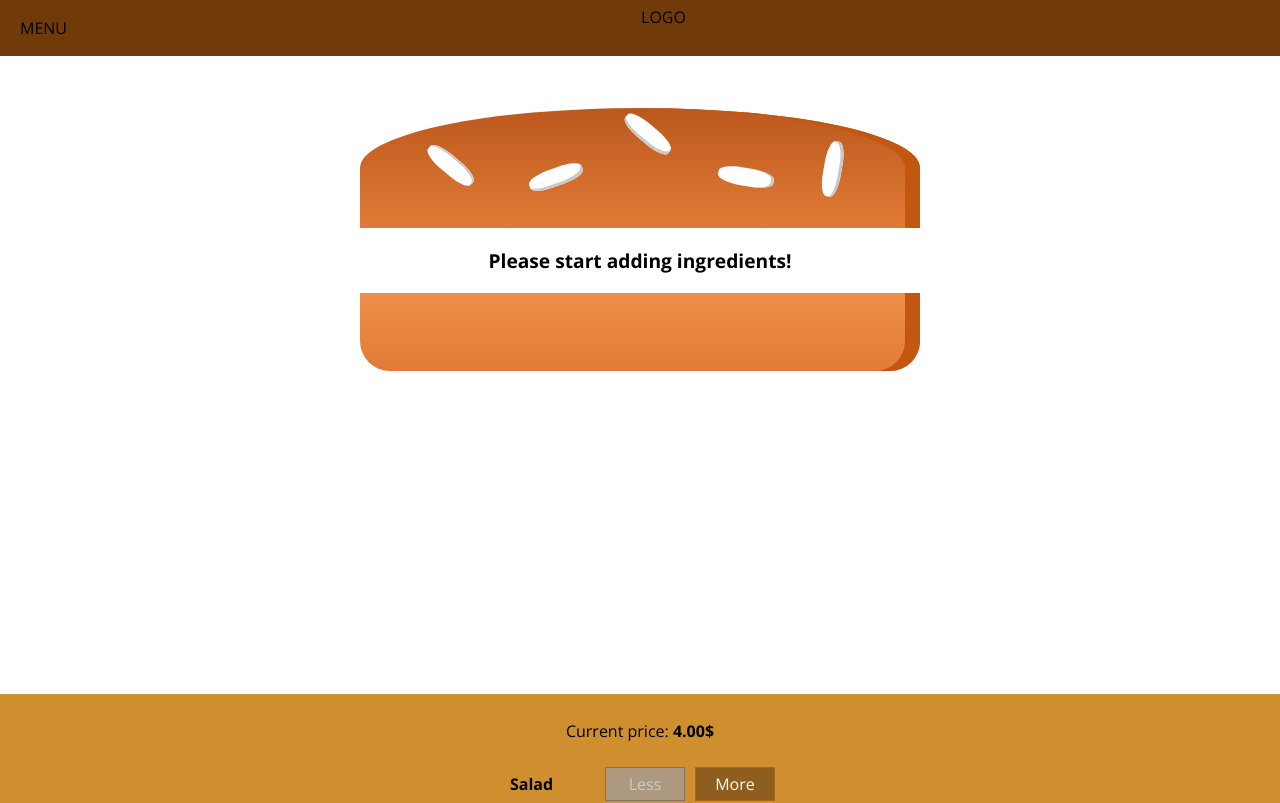
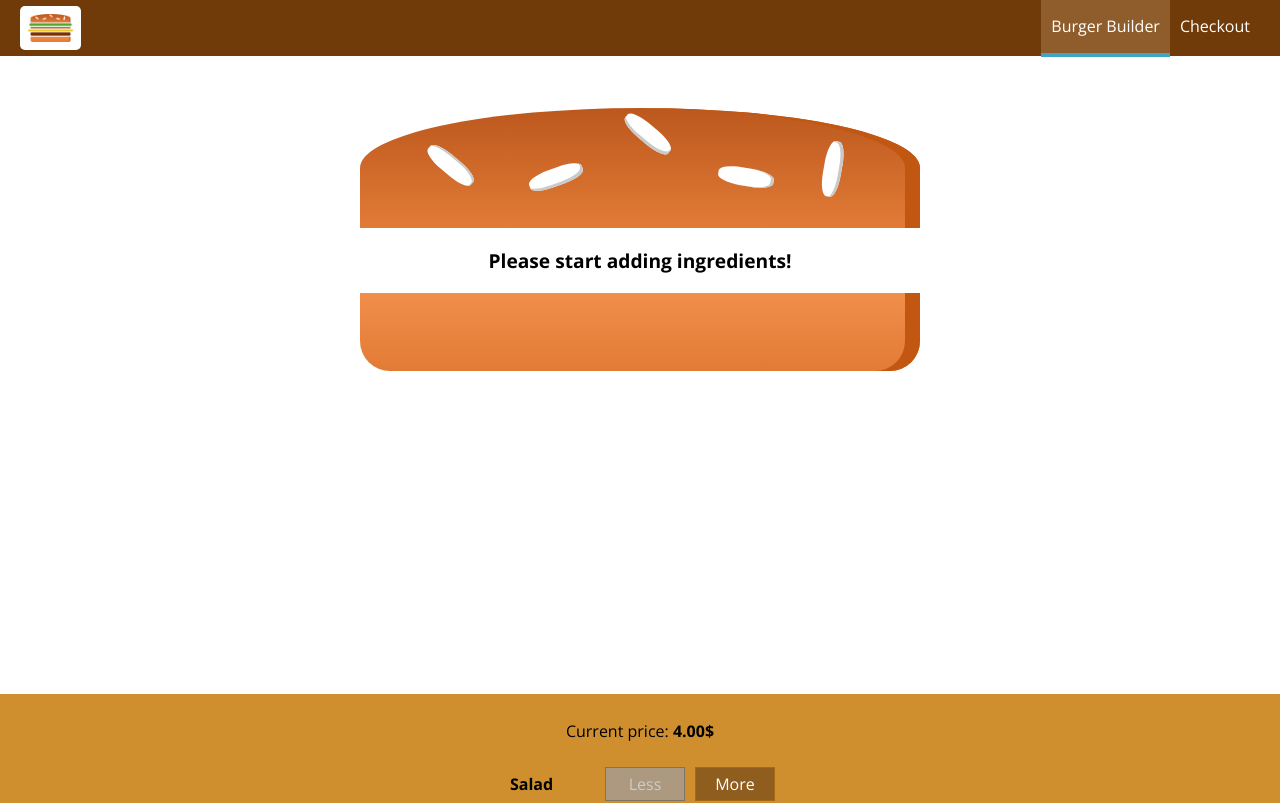
Before and after one commit to Kipris/BurgerBuilder, a React (Create React App) app: page / in a window 1280 px wide. Shown: the top 803 px of the page. Built offline with nearby package versions, Linux system fonts and the light colour scheme.

Commit message:
implement SideDrawer component

```diff
--- a/src/components/Layout/Layout.js
+++ b/src/components/Layout/Layout.js
@@ -1,19 +1,38 @@
-import React from 'react';
+import React, { Component } from 'react';
 import Toolbar from '../Navigation/Toolbar/Toolbar';
 import SideDrawer from '../Navigation/SideDrawer/SideDrawer';
 import classes from './Layout.module.scss';
 
-const layout = props => {
+class Layout extends Component {
+    state = {
+        showSideDrawer: false
+    }
+
+    sideDrawerClosedHandler = () => {
+        this.setState({showSideDrawer: false});
+    }
+
+    sideDrawerToggleHandler = () => {
+        this.setState((prevState) => {
+            return {showSideDrawer: !prevState.showSideDrawer};
+        });
+    }
+
+    render() {
         return (
             <>
-            <Toolbar />
-            <SideDrawer />
+                <Toolbar
+                    drawerToggleClicked={this.sideDrawerToggleHandler} />
+                <SideDrawer
+                    open={this.state.showSideDrawer}
+                    closed={this.sideDrawerClosedHandler} />
                 <div>Backdrop</div>
                 <main className={classes.Content}>
-                {props.children}
+                    {this.props.children}
                 </main>
             </>
         )
     }
+}
 
-export default layout;
+export default Layout;
--- /dev/null
+++ b/src/components/Logo/Logo.js
@@ -0,0 +1,13 @@
+import React from 'react';
+import classes from './Logo.module.scss';
+import burgerLogo from '../../assets/images/burger-logo.png';
+
+const logo = (props) => {
+    return (
+        <div className={classes.Logo} style={{height: props.height}}>
+            <img src={burgerLogo} alt='MyBurger' />
+        </div>
+    );
+}
+
+export default logo;
--- /dev/null
+++ b/src/components/Logo/Logo.module.scss
@@ -0,0 +1,11 @@
+.Logo {
+    background-color: #fff;
+    padding: 8px;
+    height: 100%;
+    box-sizing: border-box;
+    border-radius: 5px;
+    img {
+        width: auto;
+        height: 100%;
+    }
+}
--- /dev/null
+++ b/src/components/Navigation/NavigationItems/NavigationItem/NavigationItem.js
@@ -0,0 +1,16 @@
+import React from 'react';
+import classes from './NavigationItem.module.scss';
+
+const navigationItem = (props) => {
+    return (
+        <li className={classes.NavigationItem}>
+            <a
+                href={props.link}
+                className={props.active ? classes.active : null}>
+                {props.children}
+            </a>
+        </li>
+    );
+}
+
+export default navigationItem;
--- /dev/null
+++ b/src/components/Navigation/NavigationItems/NavigationItem/NavigationItem.module.scss
@@ -0,0 +1,40 @@
+.NavigationItem {
+    margin: 10px 0;
+    box-sizing: border-box;
+    display: block;
+    height: 100%;
+    align-items: center;
+    a {
+        box-sizing: border-box;
+        color: #8F5C2C;
+        text-decoration: none;
+        width: 100%;
+        display: block;
+        &:hover,
+        &:active,
+        &.active {
+            cursor: pointer;
+            color: #40A4C8;
+        }
+    }
+}
+
+@media (min-width: 500px) {
+    .NavigationItem {
+        margin: 0;
+        display: flex;
+        a {
+            color: white;
+            height: 100%;
+            padding: 16px 10px;
+            border-bottom: 4px solid transparent;
+            &:hover,
+            &:active,
+            &.active {
+                color: white;
+                background-color: #8F5C2C;
+                border-bottom-color: #40A4C8;
+            }
+        }
+    }
+}
--- /dev/null
+++ b/src/components/Navigation/NavigationItems/NavigationItems.js
@@ -0,0 +1,16 @@
+import React from 'react';
+import NavigationItem from './NavigationItem/NavigationItem';
+import classes from './NavigationItems.module.scss';
+
+const navigationItems = (props) => {
+    return (
+        <nav>
+            <ul className={classes.NavigationItems}>
+                <NavigationItem link='/' active>Burger Builder</NavigationItem>
+                <NavigationItem link='/'>Checkout</NavigationItem>
+            </ul>
+        </nav>
+    );
+}
+
+export default navigationItems;
--- /dev/null
+++ b/src/components/Navigation/NavigationItems/NavigationItems.module.scss
@@ -0,0 +1,15 @@
+.NavigationItems {
+    margin: 0;
+    padding: 0;
+    list-style: none;
+    display: flex;
+    flex-flow: column;
+    height: 100%;
+}
+
+@media (min-width: 500px) {
+    .NavigationItems {
+        flex-flow: row;
+        align-items: center;
+    }
+}
--- /dev/null
+++ b/src/components/Navigation/SideDrawer/DrawerToggle/DrawerToggle.js
@@ -0,0 +1,16 @@
+import React from 'react';
+import classes from './DrawerToggle.module.scss';
+
+const drawerToggle = (props) => {
+    return (
+        <div
+            className={classes.DrawerToggle}
+            onClick={props.clicked}>
+            <div></div>
+            <div></div>
+            <div></div>
+        </div>
+    );
+}
+
+export default drawerToggle;
--- /dev/null
+++ b/src/components/Navigation/SideDrawer/DrawerToggle/DrawerToggle.module.scss
@@ -0,0 +1,22 @@
+.DrawerToggle {
+    width: 40px;
+    height: 100%;
+    display: flex;
+    flex-flow: column;
+    justify-content: space-around;
+    align-items: center;
+    padding: 10px 0;
+    box-sizing: border-box;
+    cursor: pointer;
+    div {
+        width: 90%;
+        height: 3px;
+        background-color: white;
+    }
+}
+
+@media (min-width: 500px) {
+    .DrawerToggle {
+        display: none;
+    }
+}
--- a/src/components/Navigation/SideDrawer/SideDrawer.js
+++ b/src/components/Navigation/SideDrawer/SideDrawer.js
@@ -1,8 +1,23 @@
 import React from 'react';
+import Logo from '../../Logo/Logo';
+import NavigationItems from '../NavigationItems/NavigationItems';
+import Backdrop from '../../UI/Backdrop/Backdrop';
+import classes from './SideDrawer.module.scss';
 
 const sideDrawer = (props) => {
+    const attachedClasses = props.open ? classes.Open : classes.Close;
     return (
-        <div></div>
+        <>
+            <Backdrop
+                show={props.open}
+                clicked={props.closed} />
+            <div className={[classes.SideDrawer, attachedClasses].join(' ')}>
+                <div className={classes.Logo}>
+                    <Logo />
+                </div>
+                <NavigationItems />
+            </div>
+        </>
     );
 }
 
--- a/src/components/Navigation/SideDrawer/SideDrawer.module.scss
+++ b/src/components/Navigation/SideDrawer/SideDrawer.module.scss
@@ -1,4 +1,4 @@
-SideDrawer {
+.SideDrawer {
     position: fixed;
     width: 280px;
     max-width: 70%;
@@ -10,6 +10,12 @@ SideDrawer {
     padding: 32px 16px;
     box-sizing: border-box;
     transition: transform .3s ease-out;
+    &.Open {
+        transform: translateX(0);
+    }
+    &.Close {
+        transform: translateX(-100%);
+    }
 }
 
 @media (min-width: 500px) {
@@ -18,14 +24,6 @@ SideDrawer {
     }
 }
 
-.Open {
-    transform: translateX(0);
-}
-
-.Close {
-    transform: translateX(-100%);
-}
-
 .Logo {
     height: 11%;
     margin-bottom: 32px;
--- a/src/components/Navigation/Toolbar/Toolbar.js
+++ b/src/components/Navigation/Toolbar/Toolbar.js
@@ -1,16 +1,20 @@
 import React from 'react';
+import Logo from '../../Logo/Logo';
+import NavigationItems from '../NavigationItems/NavigationItems';
+import DrawerToggle from '../SideDrawer/DrawerToggle/DrawerToggle';
 import classes from './Toolbar.module.scss';
 
 const toolbar = (props) => {
     return (
         <header className={classes.Toolbar}>
-            <div>MENU</div>
-            <div className={classes.Logo}>LOGO</div>
-            <nav>
-                <a></a>
-                <a></a>
-                <a></a>
-            </nav>
+            <DrawerToggle
+                clicked={props.drawerToggleClicked} />
+            <div className={classes.Logo}>
+                <Logo />
+            </div>
+            <div className={classes.DesktopOnly}>
+                <NavigationItems />
+            </div>
         </header>
     );
 }
```
Also changed, not shown: src/assets/images/burger-logo.png (added). Lines whose indentation alone changed are shown as unchanged.
